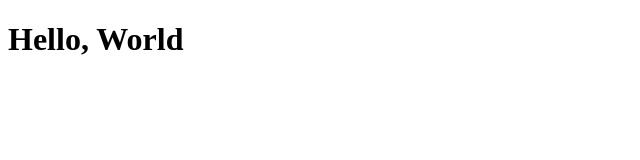
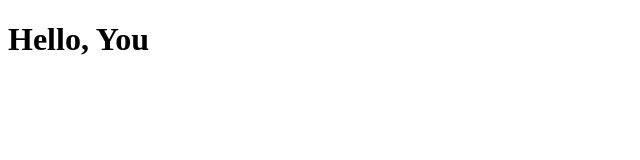
Before and after one commit to TristanRedrose/Final, a plain HTML site: page index.html in a window 1280 px wide. Shown: the full height of the page, 0-640 px from the left. Drawn offline with Linux system fonts and the light colour scheme.

Commit message:
changed world to you

```diff
--- a/index.html
+++ b/index.html
@@ -7,6 +7,6 @@
     <title>Document</title>
 </head>
 <body>
-    <h1>Hello, World</h1>
+    <h1>Hello, You</h1>
 </body>
 </html>
```
